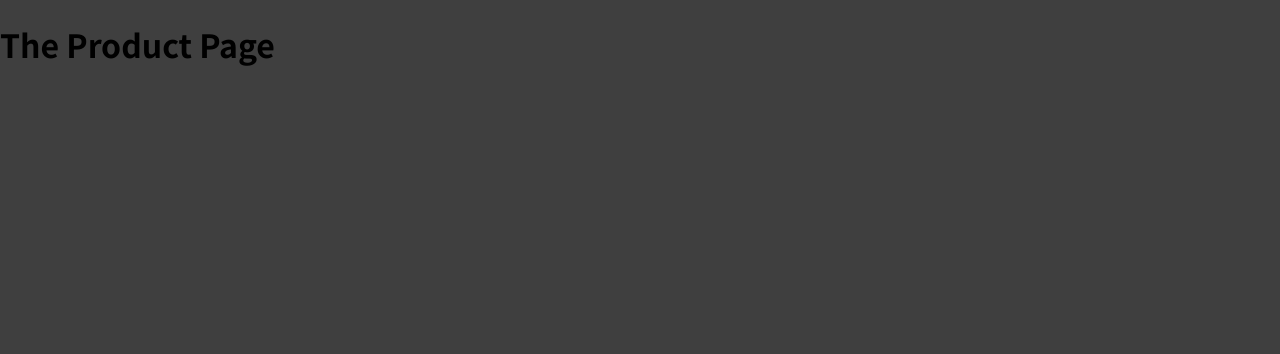
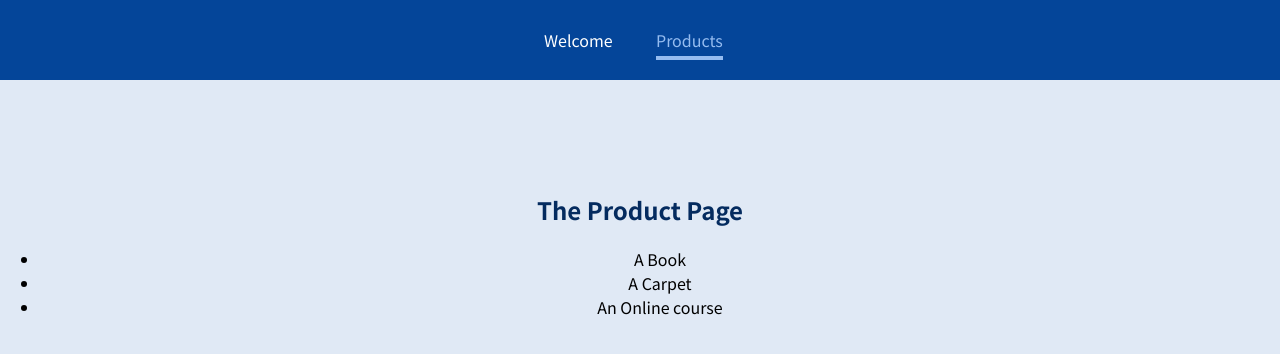
Before and after one commit to sovernut/react-router, a React (Create React App) app: page /products in a window 1280 px wide. Shown: the top 354 px of the page. Built offline with nearby package versions, Linux system fonts and the light colour scheme.

Commit message:
add NavLink, Param

```diff
--- a/src/App.js
+++ b/src/App.js
@@ -1,16 +1,26 @@
 import { Route } from "react-router-dom";
-import Products from "./components/Products";
-import Welcome from "./components/Welcome";
+import MainHeader from "./components/MainHeader";
+import ProductDetail from "./pages/ProductDetail";
+import Products from "./pages/Products";
+import Welcome from "./pages/Welcome";
 
 function App() {
   return (
     <div>
+      <header>
+        <MainHeader />
+      </header>
+      <main>
         <Route path="/welcome">
           <Welcome />
         </Route>
         <Route path="/products">
           <Products />
         </Route>
+        <Route path="/product-detail/:productId">
+          <ProductDetail />
+        </Route>
+      </main>
     </div>
   );
 }
--- /dev/null
+++ b/src/components/MainHeader.js
@@ -0,0 +1,21 @@
+import React from "react";
+import { NavLink } from 'react-router-dom'
+import classes from './MainHeader.module.css'
+const MainHeader = (props) => {
+  return (
+    <header className={classes.header}>
+      <nav>
+        <ul>
+          <li>
+            <NavLink activeClassName={classes.active} to="/welcome">Welcome</NavLink>
+          </li>
+          <li>
+            <NavLink activeClassName={classes.active} to="/products">Products</NavLink>
+          </li>
+        </ul>
+      </nav>
+    </header>
+  );
+};
+
+export default MainHeader;
--- /dev/null
+++ b/src/components/MainHeader.module.css
@@ -0,0 +1,38 @@
+.header {
+  width: 100%;
+  height: 5rem;
+  background-color: #044599;
+  padding: 0 10%;
+}
+
+.header nav {
+  height: 100%;
+}
+
+.header ul {
+  height: 100%;
+  list-style: none;
+  display: flex;
+  padding: 0;
+  margin: 0;
+  align-items: center;
+  justify-content: center;
+}
+
+.header li {
+  margin: 0 1rem;
+  width: 5rem;
+}
+
+.header a {
+  color: white;
+  text-decoration: none;
+}
+
+.header a:hover,
+.header a:active,
+.header a.active {
+  color: #95bcf0;
+  padding-bottom: 0.25rem;
+  border-bottom: 4px solid #95bcf0;
+}
--- a/src/components/Products.js
+++ /dev/null
@@ -1,11 +0,0 @@
-import React from 'react'
-
-const Products = props => {
-    return (
-        <h1>
-            The Product Page
-        </h1>
-    )
-}
-
-export default Products
--- a/src/index.css
+++ b/src/index.css
@@ -10,5 +10,17 @@
 
 body {
   margin: 0;
-  background-color: #3f3f3f;
+  background-color: #e0e9f5;
 }
+
+main {
+  margin-top: 7rem;
+  text-align: center;
+}
+
+h1,
+h2,
+h3,
+p {
+  color: #042b5f;
+}
--- /dev/null
+++ b/src/pages/ProductDetail.js
@@ -0,0 +1,15 @@
+import React from 'react'
+import { useParams } from 'react-router-dom'
+const ProductDetail = props => {
+    const params = useParams()
+    return (
+        <section>
+           <h1>Product Detail</h1>
+           <p>{params.productId}</p>
+        </section>
+    )
+}
+
+
+
+export default ProductDetail
--- /dev/null
+++ b/src/pages/Products.js
@@ -0,0 +1,16 @@
+import React from "react";
+
+const Products = (props) => {
+  return (
+    <section>
+      <h1>The Product Page</h1>
+      <ul>
+          <li>A Book</li>
+          <li>A Carpet</li>
+          <li>An Online course</li>
+      </ul>
+    </section>
+  );
+};
+
+export default Products;
```
Also changed, not shown: src/pages/Welcome.js (renamed from src/components/Welcome.js), 1 other file (tests, documents, lock files or other folders). Lines whose indentation alone changed are shown as unchanged.
